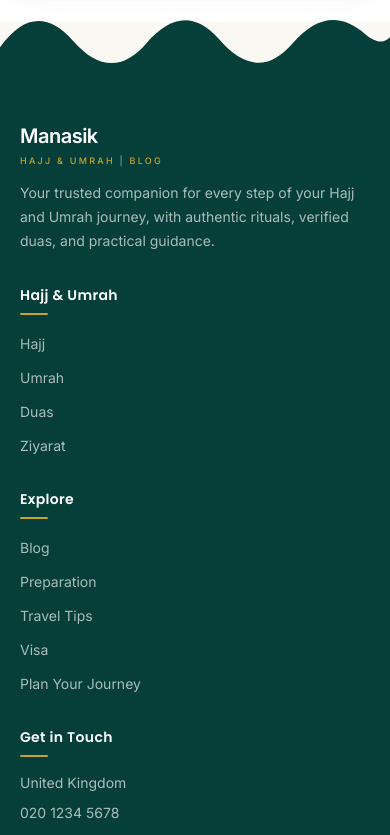
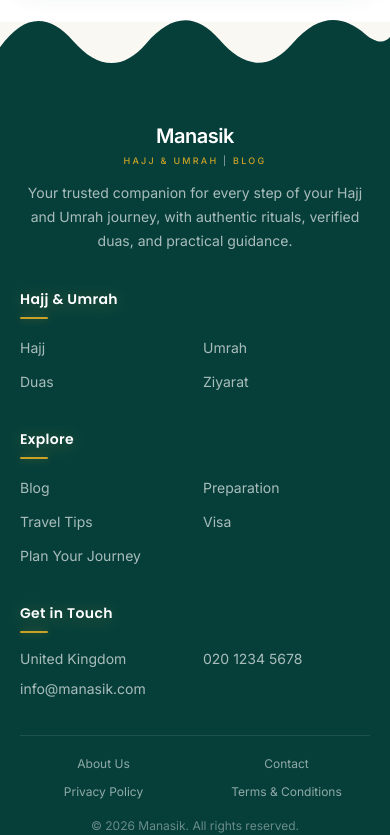
Before and after one commit to ayubliaqat/manasik, a Next.js app: page / in a window 390 px wide. Shown: the part 9140-9975 px from the top of the page. Built offline with nearby package versions, Linux system fonts and the light colour scheme; no server answers; the database is empty.

Commit message:
Footer is updated

```diff
--- a/src/components/Layout/Footer.tsx
+++ b/src/components/Layout/Footer.tsx
@@ -1,3 +1,4 @@
+
 import Link from "next/link"
 
 const footerLinks = {
@@ -26,10 +27,10 @@ const bottomLinks = [
 function SectionHeading({ children }: { children: React.ReactNode }) {
   return (
     <div className="mb-4">
-      <h3 className="text-sm font-semibold tracking-wide text-white">
+      <h3 className="text-sm font-semibold tracking-wide text-white drop-shadow-[0_2px_8px_rgba(201,162,39,0.35)]">
         {children}
       </h3>
-      <span className="mt-2 block h-[2px] w-7 rounded-full bg-gold" />
+      <span className="mt-2 block h-[2px] w-7 rounded-full bg-gold shadow-[0_0_8px_rgba(201,162,39,0.45)]" />
     </div>
   )
 }
@@ -64,19 +65,26 @@ export default function Footer() {
       </div>
 
       <div className="mx-auto max-w-7xl px-5 py-9 sm:px-6 lg:px-8 lg:py-11">
-        <div className="grid grid-cols-1 gap-8 sm:grid-cols-2 lg:grid-cols-4 lg:gap-12">
+
+        {/* Main Footer */}
+        <div className="grid grid-cols-1 gap-y-9 lg:grid-cols-4 lg:gap-x-12 lg:gap-y-10">
+
           {/* Brand */}
-          <div>
-            <Link href="/" className="inline-flex flex-col leading-none">
+          <div className="flex flex-col items-center text-center lg:items-start lg:text-left">
+            <Link
+              href="/"
+              className="flex w-full flex-col items-center justify-center text-center leading-none lg:items-start lg:text-left"
+            >
               <span className="text-xl font-semibold tracking-tight">
                 Manasik
               </span>
+
               <span className="mt-1.5 text-[9px] font-medium tracking-[0.25em] text-gold">
                 HAJJ &amp; UMRAH <span className="text-white/50">|</span> BLOG
               </span>
             </Link>
 
-            <p className="mt-4 max-w-sm text-sm leading-6 text-white/65">
+            <p className="mt-4 max-w-sm text-center text-sm leading-6 text-white/65 lg:text-left">
               Your trusted companion for every step of your Hajj and Umrah
               journey, with authentic rituals, verified duas, and practical
               guidance.
@@ -87,12 +95,12 @@ export default function Footer() {
           <div>
             <SectionHeading>Hajj &amp; Umrah</SectionHeading>
 
-            <ul className="space-y-2.5">
+            <ul className="grid grid-cols-2 gap-x-4 gap-y-2.5 lg:grid-cols-1">
               {footerLinks.guides.map((link) => (
                 <li key={link.href}>
                   <Link
                     href={link.href}
-                    className="text-sm text-white/65 transition-colors hover:text-gold"
+                    className="text-sm text-white/65 transition-colors duration-200 hover:text-gold"
                   >
                     {link.label}
                   </Link>
@@ -105,12 +113,12 @@ export default function Footer() {
           <div>
             <SectionHeading>Explore</SectionHeading>
 
-            <ul className="space-y-2.5">
+            <ul className="grid grid-cols-2 gap-x-4 gap-y-2.5 lg:grid-cols-1">
               {footerLinks.explore.map((link) => (
                 <li key={link.href}>
                   <Link
                     href={link.href}
-                    className="text-sm text-white/65 transition-colors hover:text-gold"
+                    className="text-sm text-white/65 transition-colors duration-200 hover:text-gold"
                   >
                     {link.label}
                   </Link>
@@ -123,19 +131,19 @@ export default function Footer() {
           <div>
             <SectionHeading>Get in Touch</SectionHeading>
 
-            <div className="space-y-2.5 text-sm text-white/65">
+            <div className="grid grid-cols-2 gap-x-4 gap-y-2.5 text-sm text-white/65 lg:grid-cols-1">
               <p>United Kingdom</p>
 
               <a
                 href="tel:02012345678"
-                className="block transition-colors hover:text-gold"
+                className="transition-colors duration-200 hover:text-gold"
               >
                 020 1234 5678
               </a>
 
               <a
                 href="mailto:info@manasik.com"
-                className="block transition-colors hover:text-gold"
+                className="col-span-2 break-all transition-colors duration-200 hover:text-gold lg:col-span-1"
               >
                 info@manasik.com
               </a>
@@ -144,20 +152,20 @@ export default function Footer() {
         </div>
 
         {/* Bottom */}
-        <div className="mt-8 border-t border-white/10 pt-5 text-center">
-          <nav className="flex flex-wrap items-center justify-center gap-x-6 gap-y-2">
+        <div className="mt-9 border-t border-white/10 pt-5 text-center">
+          <nav className="mx-auto grid max-w-sm grid-cols-2 gap-x-4 gap-y-3 sm:flex sm:max-w-none sm:flex-wrap sm:items-center sm:justify-center sm:gap-x-6 sm:gap-y-2">
             {bottomLinks.map((link) => (
               <Link
                 key={link.href}
                 href={link.href}
-                className="text-xs text-white/55 transition-colors hover:text-gold"
+                className="text-xs text-white/55 transition-colors duration-200 hover:text-gold"
               >
                 {link.label}
               </Link>
             ))}
           </nav>
 
-          <p className="mt-3 text-xs text-white/40">
+          <p className="mt-4 text-xs leading-5 text-white/40">
             © {new Date().getFullYear()} Manasik. All rights reserved.
           </p>
         </div>
```
